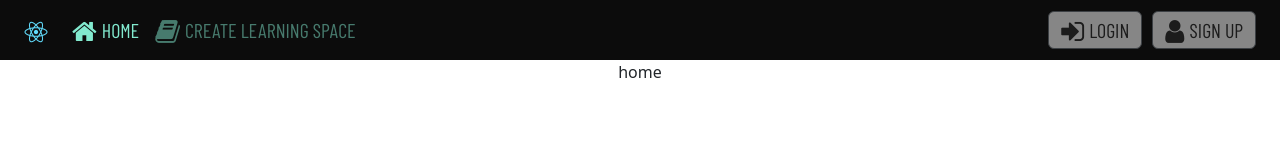
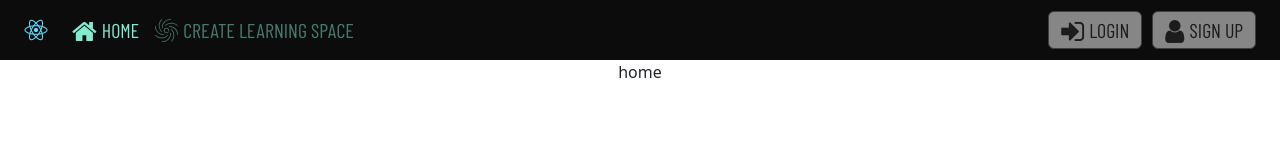
Before and after one commit to raytracer1/notes-frontend, a React app: page / in a window 1280 px wide. Shown: the top 160 px of the page. Built offline with nearby package versions, Linux system fonts and the light colour scheme.

Commit message:
optimize space icon

```diff
--- a/src/components/Header/index.tsx
+++ b/src/components/Header/index.tsx
@@ -7,6 +7,7 @@ import { useAppDispatch, useAppSelector } from '../../store/hooks';
 import {
   loginUserAction, logoutUserAction,
 } from '../../store/reducers/auth.reducer';
+import { ReactComponent as IconBlackHole }from '../../assets/svg/black-hole.svg';
 import './style.scss';
 
 function Header() {
@@ -69,7 +70,7 @@ function Header() {
               </NavItem>
               <NavItem>
                 <NavLink className='nav-link' to='/space'>
-                  <span className='fa fa-book fa-lg'></span>Create Learning Space
+                  <IconBlackHole />Create Learning Space
                 </NavLink>
               </NavItem>
             </Nav>
--- a/src/components/Header/style.scss
+++ b/src/components/Header/style.scss
@@ -64,6 +64,8 @@ ul {
         }
 
         .logo {
+            display: flex;
+            align-items: center;
             @media(max-width:767px) {
                 display: block;
                 margin-left: 20px;
@@ -133,6 +135,13 @@ ul {
             .nav-link {
                 color: #82eacf;
             }
+
+            svg {
+                margin-top: -5px;
+                width: 23px;
+                height: 23px;
+                margin-right: 5px;
+            }
         }
 
         @media(max-width:767px) {
```
Also changed, not shown: src/assets/svg/black-hole.svg (added).
